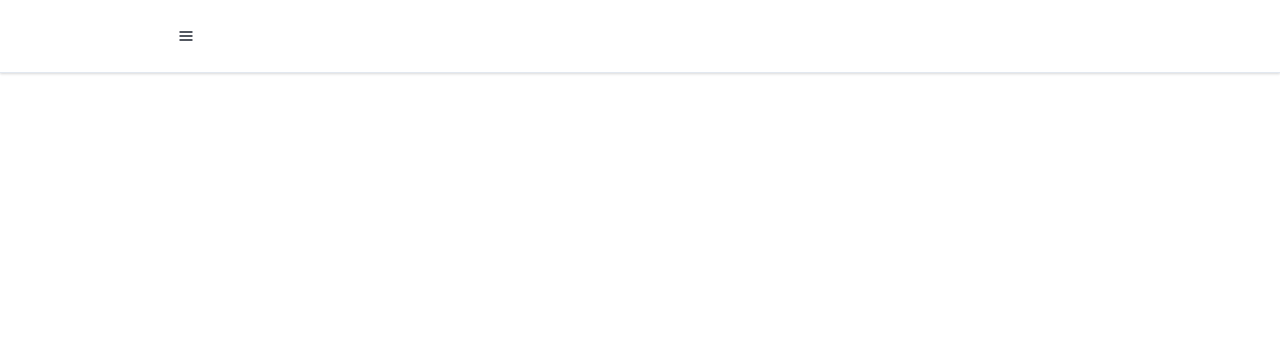
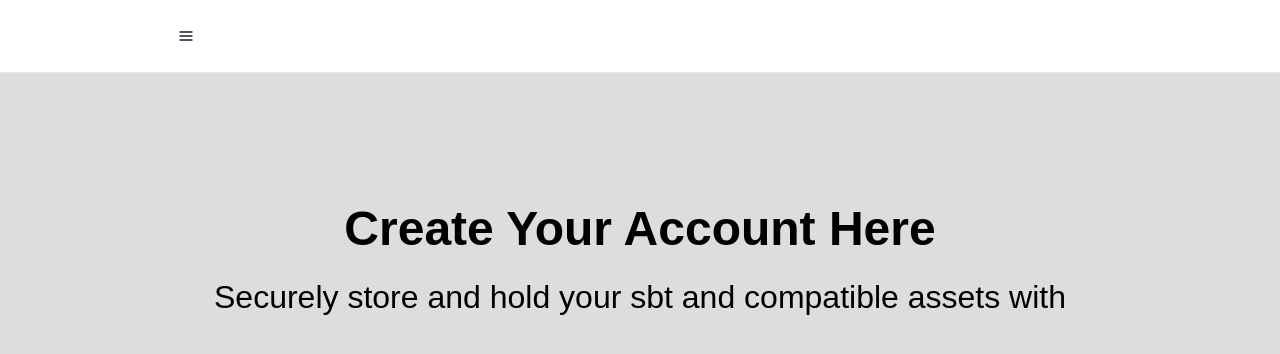
Before and after one commit to Hi-Block/Kobak_hackathon, a Next.js app: page / in a window 1280 px wide. Shown: the top 354 px of the page. Built offline with nearby package versions, Linux system fonts and the light colour scheme.

Commit message:
refactor: create account

```diff
--- /dev/null
+++ b/src/components/create/CreateAccount.js
@@ -0,0 +1,57 @@
+import React from "react";
+
+import {
+  Badge,
+  Box,
+  Center,
+  Flex,
+  Stack,
+  Text,
+  VStack,
+  Card,
+  CardBody,
+  Image,
+  Heading,
+  Divider,
+  CardFooter,
+  ButtonGroup,
+  Button,
+} from "@chakra-ui/react";
+
+function CreateAccount(props) {
+  return (
+    <Flex flexDir="column" w="100%" h="100%">
+      <Box bg="#092C4C" w="100%" h="100%">
+        <Box
+          w="100%"
+          h="100%"
+          minH="calc(100vh - 72px)"
+          bgColor="#dddddd"
+          pt="15vh"
+          pb={24}
+        >
+          <VStack alignItems="start" w="80%" maxW="container.lg" m="auto">
+            <Text
+              color="black"
+              fontSize="3rem"
+              fontWeight="bold"
+              alignSelf="center"
+            >
+              Create Your Account Here
+            </Text>
+            <Text
+              color="black"
+              fontSize="2rem"
+              fontWeight="light"
+              alignSelf="center"
+            >
+              Securely store and hold your sbt and compatible assets with
+            </Text>
+          </VStack>
+        </Box>
+      </Box>
+    </Flex>
+  );
+}
+
+export default CreateAccount;
--- a/src/pages/index.js
+++ b/src/pages/index.js
@@ -2,6 +2,7 @@ import Head from "next/head";
 import { Flex, Text, IconButton } from "@chakra-ui/react";
 import NavBar from "@/components/layout/NavBar";
 import AppLayout from "@/components/layout/AppLayout";
+import CreateAccount from "../components/create/CreateAccount";
 
 export default function Home() {
   return (
@@ -20,7 +21,9 @@ export default function Home() {
           transform="translate(-50%, -50%)"
         ></Flex>
       </Flex>
-      <AppLayout></AppLayout>
+      <AppLayout>
+        <CreateAccount />
+      </AppLayout>
     </>
   );
 }
```
